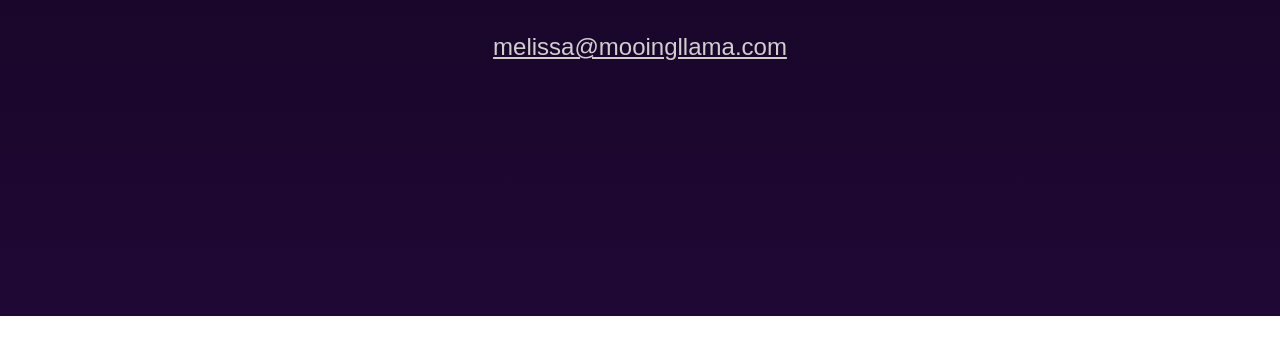
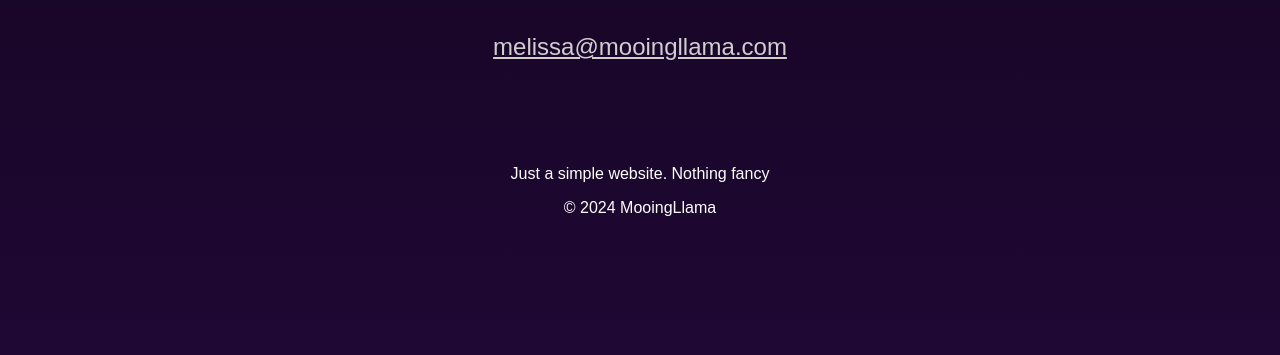
Before and after one commit to mnuval21/mooingllama, a plain HTML site: page index.html in a window 1280 px wide. Shown: the part 1079-1434 px from the top of the page. Before the commit the page ends 1395 px from the top, so only its background shows below. Drawn offline with Linux system fonts and the light colour scheme; a web font is replaced by a local one.

Commit message:
added footer

```diff
--- a/index.html
+++ b/index.html
@@ -69,6 +69,10 @@
             melissa@mooingllama.com
           </a>
       </div>
+      <footer>
+        <p>Just a simple website. Nothing fancy</p>
+        <p>&copy; 2024 MooingLlama</p>
+      </footer>
 
     </div>
   </body>
```
